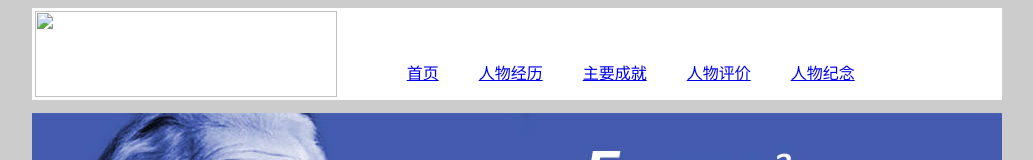
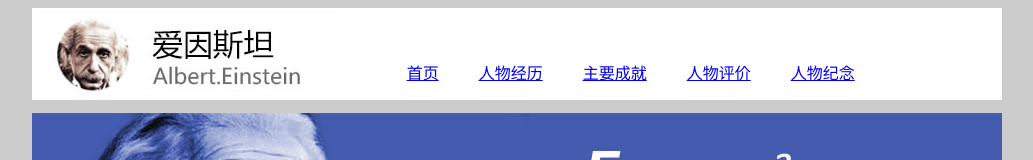
Before and after one commit to qing0207/piqing, a plain HTML site: page index.html in a window 1280 px wide. Shown: the top 160 px of the page, without its empty margins (131-1164 px from the left). Drawn offline with Linux system fonts and the light colour scheme; files whose address does not match are found by name.

Commit message:
Update index.html

```diff
--- a/index.html
+++ b/index.html
@@ -65,7 +65,7 @@
 <body id="beijing">
 <table id="header">
   <tr>
-    <td width="307"><img src="logo.jpg" width="302" height="86" /></td>
+    <td width="307"><img src="img/logo.jpg" width="302" height="86" /></td>
     <td width="651"><ul>
         <li><a href="index.html">首页</a></li>
         <li><a href="jingli.html">人物经历</a></li>
```
